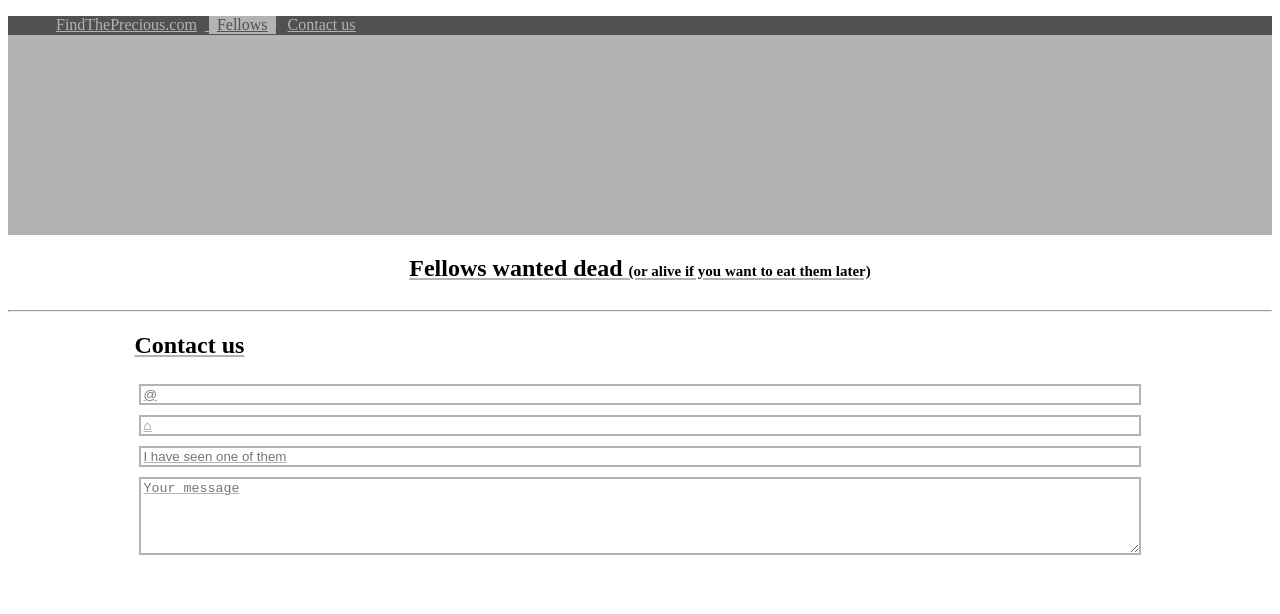
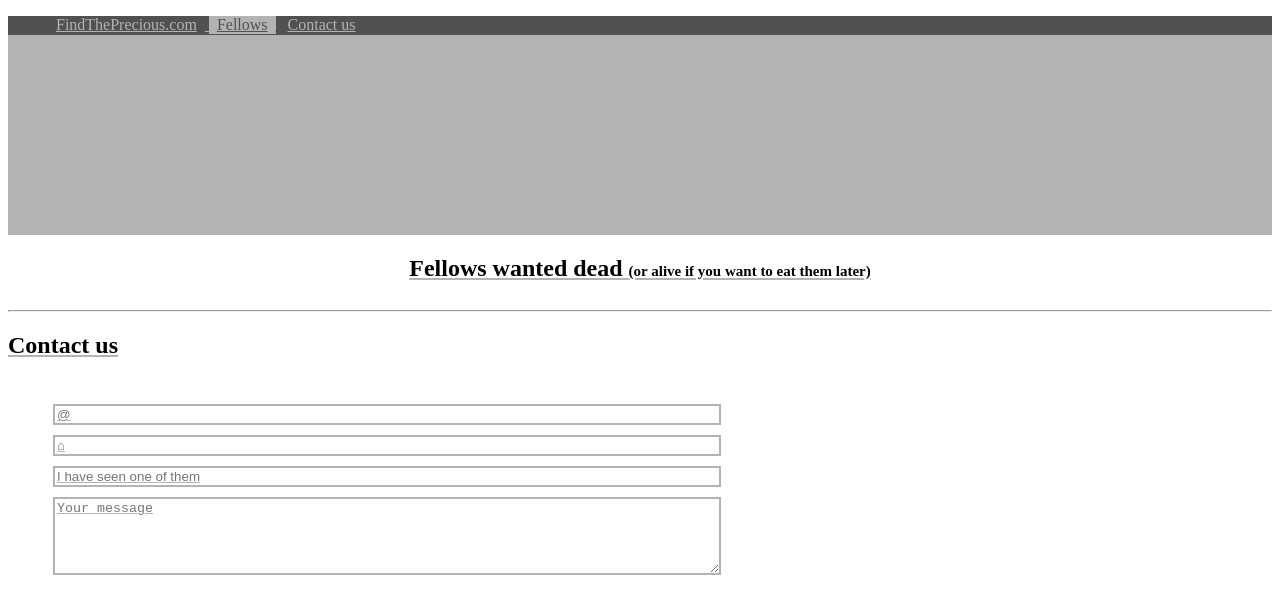
Before and after one commit to SandraConil/boxmodel2, a website: page index.html in a window 1280 px wide. Drawn offline with Linux system fonts and the light colour scheme.

Commit message:
modif 1511 matin

```diff
--- a/style.css
+++ b/style.css
@@ -49,17 +49,17 @@ header nav ul li a:hover {
   color: black;
 }
 form{
-  width: 80%;
-  margin: auto;
+  width: 60%;
 }
+
 .form2{
   display: flex;
   flex-direction: column;
-  text-align: center;
+  margin: 40px;
 }
 input, textarea {
-  margin: 5px;
-  border: 2px solid rgb(180, 179, 179);
+   border: 2px solid rgb(180, 179, 179);
+   margin: 5px;
 }
 textarea{
   height: 70px;
```
